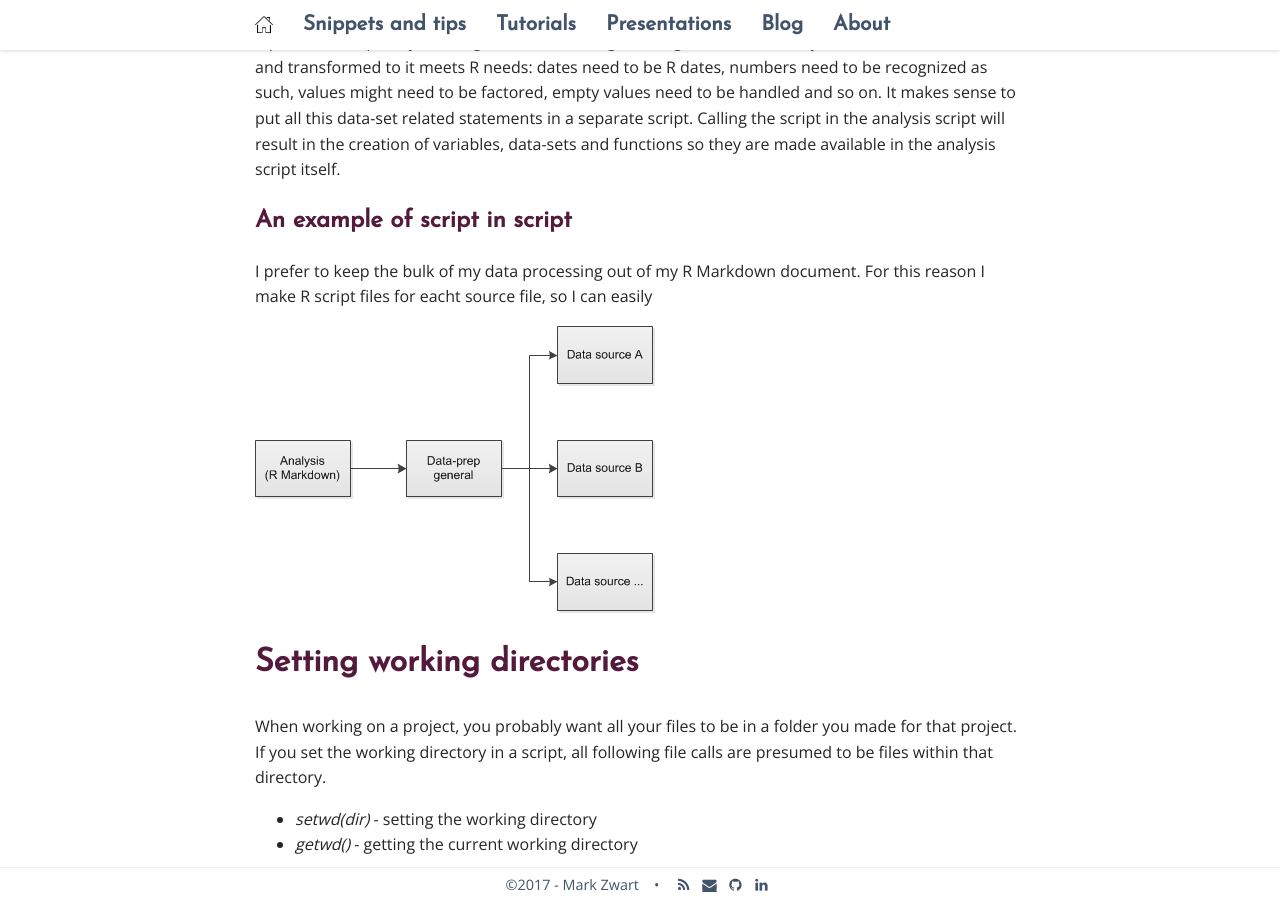
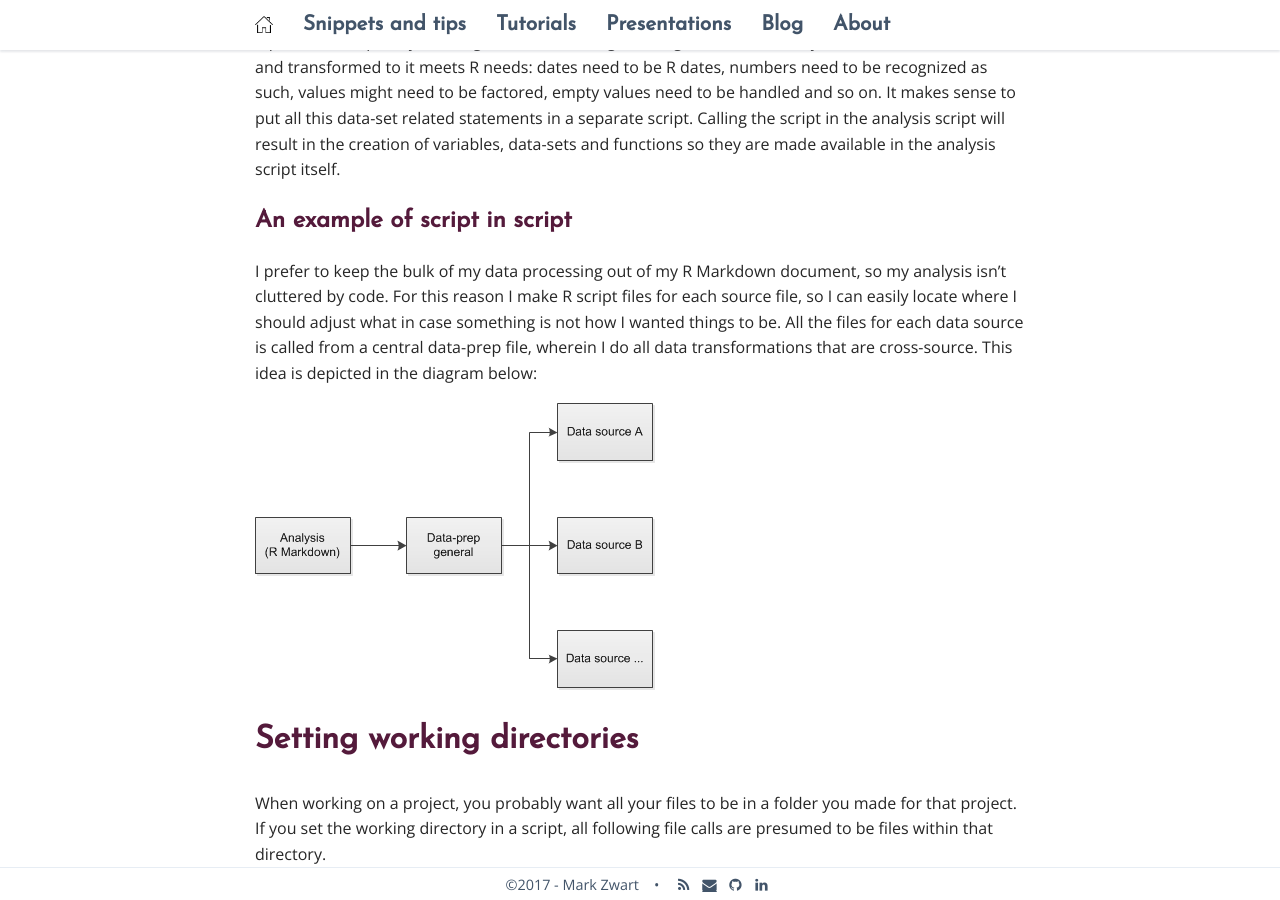
Before and after one commit to mark-me/mark-me.github.io, a Jekyll site: the page built from _pages/snippets-and-tips/script-structuring/script-structuring.md, in a window 1280 px wide and 900 px high, scrolled down 2088 px. Built offline with Jekyll 4.4.1, drawn with Linux system fonts in a browser that asks for light colours; nearby versions of some CDN libraries; comment, search, counter and statistics services are not loaded.

Commit message:
Update script-structuring.md

```diff
--- a/_pages/snippets-and-tips/script-structuring/script-structuring.md
+++ b/_pages/snippets-and-tips/script-structuring/script-structuring.md
@@ -33,7 +33,7 @@ This could be employed, for example, when you create multiple analysis scripts o
 
 ## An example of script in script
 
-I prefer to keep the bulk of my data processing out of my R Markdown document. For this reason I make R script files for eacht source file, so I can easily
+I prefer to keep the bulk of my data processing out of my R Markdown document, so my analysis isn't cluttered by code. For this reason I make R script files for each source file, so I can easily locate where I should adjust what in case something is not how I wanted things to be. All the files for each data source is called from a central data-prep file, wherein I do all data transformations that are cross-source. This idea is depicted in the diagram below:
 
 <img src="/_pages/snippets-and-tips/script-structuring/data-prep.png" alt="Navigation" align="center"/>
 
```
